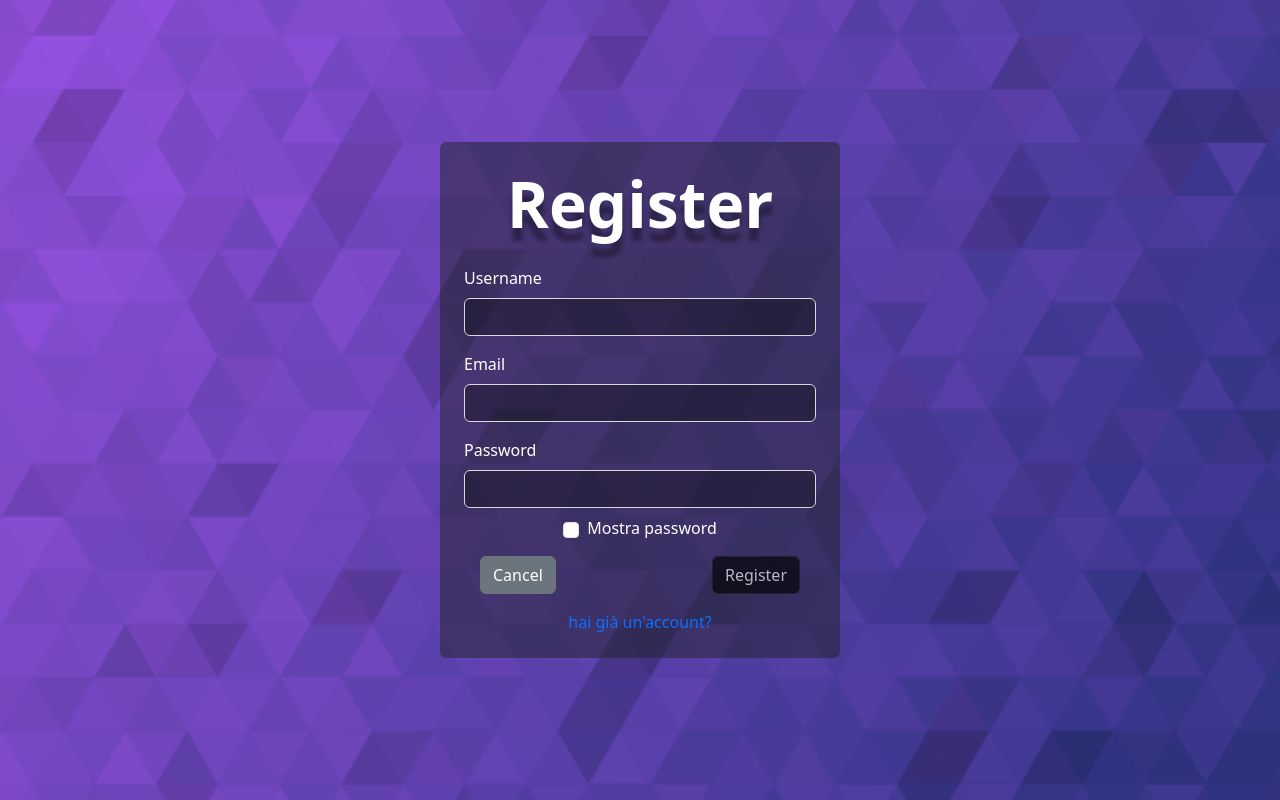
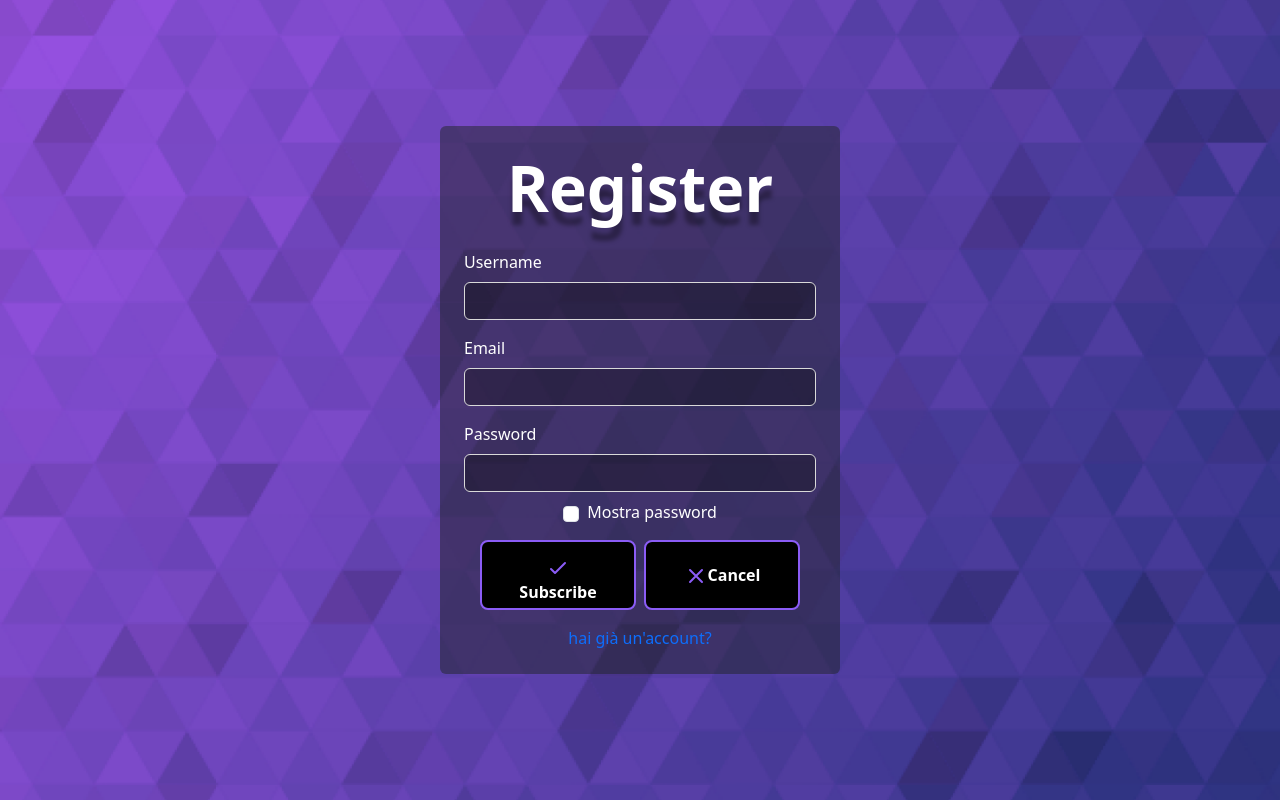
Before and after one commit to Classi-di-Andrea-Trentini/progetto-secondo-quadrimestre-gavatta-kushnir-lutteri-zorza, an Angular app in the folder game-pulse/: page / in a window 1280 px wide. Built offline with nearby package versions, Linux system fonts and the light colour scheme.

Commit message:
modificati i bottoni

```diff
--- a/game-pulse/src/app/login/login.component.html
+++ b/game-pulse/src/app/login/login.component.html
@@ -59,6 +59,7 @@
         >
           Login
         </button>
+
       </div>
     </form>
   </div>
--- a/game-pulse/src/app/register/register.component.css
+++ b/game-pulse/src/app/register/register.component.css
@@ -51,7 +51,6 @@
 
 
 
-  /* bottone custo */
   .custom-button {
     position: relative;
     padding: 0.75rem 2rem;
@@ -59,12 +58,12 @@
     color: white;
     font-weight: 600;
     border-radius: 0.5rem;
-    border: 2px solid rgb(168, 85, 247);
+    border: 2px solid #8b5cf6;
     transition: all 0.3s;
   }
 
   .custom-button:hover {
-    border-color: rgb(168, 85, 247, 0.8);
+    border-color: #a78bfa;
     box-shadow: 0 0 20px 10px rgba(168, 85, 247, 0.6);
   }
 
@@ -73,32 +72,26 @@
     box-shadow: 0 0 10px 5px rgba(168, 85, 247, 0.4);
   }
 
-  .button-content {
-    display: flex;
-    align-items: center;
-    gap: 0.5rem;
-  }
-
-  .button-icon {
+  .custom-button .icon {
     width: 1.5rem;
     height: 1.5rem;
-    color: rgb(168, 85, 247);
+    color: #8b5cf6;
     transition: color 0.3s;
   }
 
-  .custom-button:hover .button-icon {
+  .custom-button:hover .icon {
     color: white;
   }
 
-  .button-overlay {
+  .custom-button .hover-effect {
     position: absolute;
     inset: 0;
     border-radius: 0.5rem;
     opacity: 0;
-    background: linear-gradient(to right, rgba(168, 85, 247, 0.2), rgba(99, 102, 241, 0.2));
     transition: opacity 0.3s;
+    background: linear-gradient(to right, rgba(139, 92, 246, 0.2), rgba(99, 102, 241, 0.2));
   }
 
-  .custom-button:hover .button-overlay {
+  .custom-button:hover .hover-effect {
     opacity: 1;
   }
--- a/game-pulse/src/app/register/register.component.html
+++ b/game-pulse/src/app/register/register.component.html
@@ -48,13 +48,48 @@
                     </label>
                 </div>
             </div>
-            <div class="d-flex justify-content-between mt-3 pe-3 ps-3">
-                <button type="button" class="btn btn-secondary" (click)="annulla()">
-                    Cancel
-                </button>
-                <button type="submit" class="btn btn-primary" [disabled]="!registerForm.valid">
-                    Register
-                </button>
+            <div class="d-flex justify-content-between mt-3 pe-3 ps-3" style="height: 70px;">
+                <button class="custom-button w-50 me-2" type="submit" [disabled]="!registerForm.valid">
+                    <span class="flex items-center space-x-2">
+                      <svg
+                        xmlns="http://www.w3.org/2000/svg"
+                        viewBox="0 0 24 24"
+                        stroke="currentColor"
+                        fill="none"
+                        class="icon"
+                      >
+                        <path
+                          d="M5 13l4 4L19 7"
+                          stroke-width="2"
+                          stroke-linejoin="round"
+                          stroke-linecap="round"
+                        ></path>
+                      </svg>
+                      <span>Subscribe</span>
+                    </span>
+                    <span class="hover-effect"></span>
+                  </button>
+
+                <button class="custom-button w-50" type="button" (click)="annulla()">
+                    <span class="flex items-center space-x-2">
+                      <svg
+                        xmlns="http://www.w3.org/2000/svg"
+                        viewBox="0 0 24 24"
+                        stroke="currentColor"
+                        fill="none"
+                        class="icon"
+                      >
+                        <path
+                          d="M6 18L18 6M6 6l12 12"
+                          stroke-width="2"
+                          stroke-linejoin="round"
+                          stroke-linecap="round"
+                        ></path>
+                      </svg>
+                      <span>Cancel</span>
+                    </span>
+                    <span class="hover-effect"></span>
+                  </button>
             </div>
         </form>
         <label class="mt-3 d-flex justify-content-center align-items-center">
```
